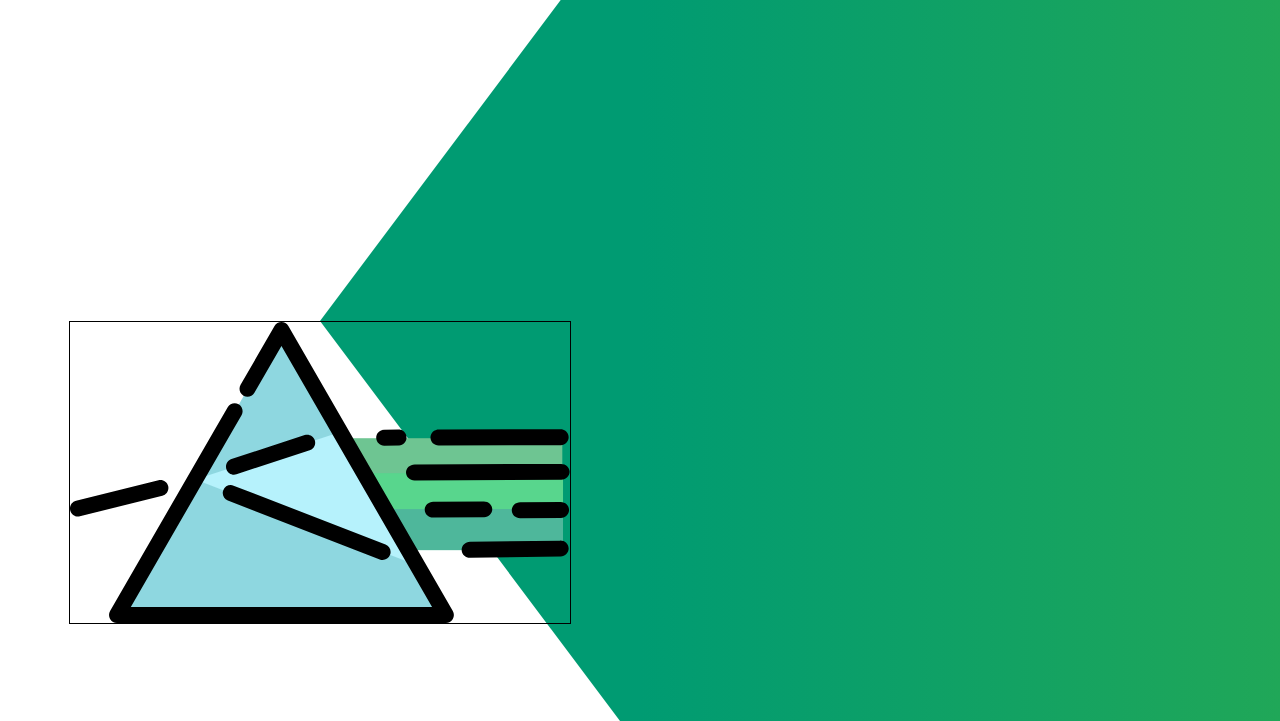
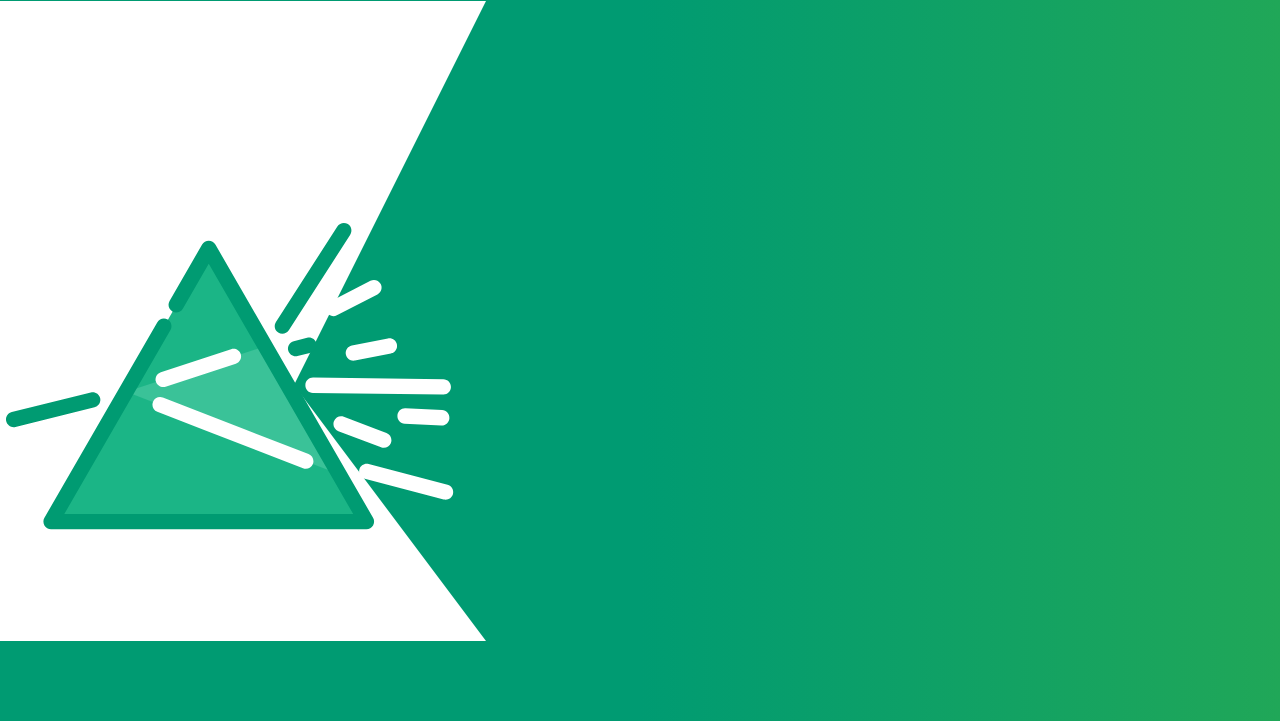
Before and after one commit to YaaseenIbrahim/Caesar-Encryption, a plain HTML site: page index.html in a window 1280 px wide. Shown: the part 79-800 px from the top of the page. Drawn offline with Linux system fonts and the light colour scheme.

Commit message:
Prism placement set up Index.html moved out of website folder

```diff
--- a/website/index.html
+++ b/index.html
@@ -3,7 +3,7 @@
     <head>
         <title>Caesar Encryption</title>
 
-        <link rel="stylesheet" href="style.css">
+        <link rel="stylesheet" href="website/style.css">
         <link rel="icon" href="" type="/icon.png">
 
         <meta charset="UTF-8">
@@ -17,7 +17,7 @@
         </div>
         <div class="infor">
             <div class="overlay">
-                <img src="Pics/prism3.svg" alt="Prism" id="prism">
+                <img src="website/Pics/prism-fullsprinkle.svg" alt="Prism" id="prism">
             </div>
         </div>
 
--- a/website/style.css
+++ b/website/style.css
@@ -10,6 +10,12 @@
     ---top: #6EC592;
     ---middle: #58D68D;
     ---bottom: #4EB79B;
+    ---test:#16B58C;
+    ---complementary1:#1AC490;
+    ---complementary2:#3DCDA1;
+    ---complementary3:#1BB586;
+    ---complementary4:#3AC298;
+
     ;
 }
 
@@ -31,10 +37,8 @@
 
 #prism {
   margin-left: 0;
-    width: 500px;
-    transform: translateY(-60%);
-    transform: translateX(-50%);
-    border: 1px solid black;
+  width: 450px;
+  transform: translate(-64%, -50%)
 
 }
 .infor{
@@ -46,8 +50,8 @@
 .overlay{
     width: 0;
     height: 0;
-    border-top: 100vw solid white;
-    border-bottom: 100vw solid white;
-    border-right: 75vw solid transparent;
-    border-left: 75vw solid white;
+    border-top:30vw solid white;
+    border-bottom: 20vw solid white;
+    border-right: 15vw solid transparent;
+    border-left: 73vw solid white;
 }
```
Also changed, not shown: website/Pics/prism-fullsprinkle.svg (added), website/Pics/prism-nosprinkle.svg (added).
